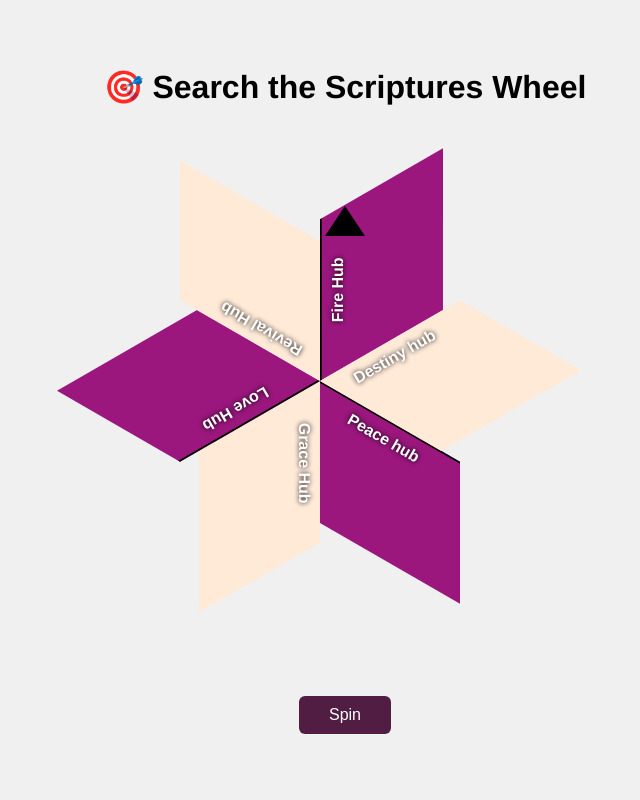
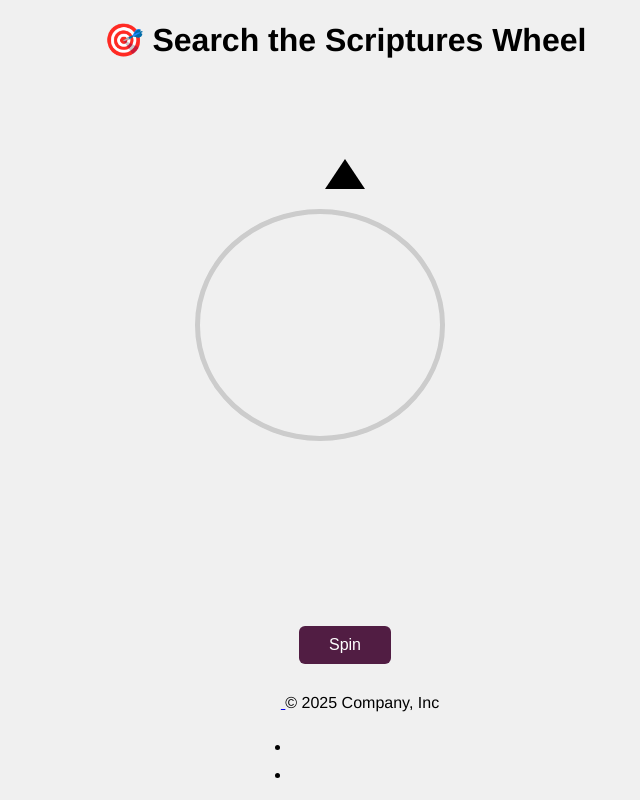
Before and after one commit to Kizito24/mfmcffuta_search_the_scriptures, a Flask app: page / in a window 1280 px wide. Shown: the whole page, without its empty margins (295-935 px from the left). Run offline with Flask 3, Linux system fonts and the light colour scheme.

Commit message:
Add the footer

```diff
--- a/templates/index.html
+++ b/templates/index.html
@@ -98,7 +98,7 @@
   </div>
   <button onclick="spinWheel()">Spin</button>
   <div class="result" id="result"></div>
-
+  <div class="container"> <footer class="d-flex flex-wrap justify-content-between align-items-center py-3 my-4 border-top"> <div class="col-md-4 d-flex align-items-center"> <a href="/" class="mb-3 me-2 mb-md-0 text-body-secondary text-decoration-none lh-1" aria-label="Bootstrap"> <svg class="bi" width="30" height="24" aria-hidden="true"><use xlink:href="#bootstrap"></use></svg> </a> <span class="mb-3 mb-md-0 text-body-secondary">© 2025 Company, Inc</span> </div> <ul class="nav col-md-4 justify-content-end list-unstyled d-flex"> <li class="ms-3"><a class="text-body-secondary" href="#" aria-label="Instagram"><svg class="bi" width="24" height="24" aria-hidden="true"><use xlink:href="#instagram"></use></svg></a></li> <li class="ms-3"><a class="text-body-secondary" href="#" aria-label="Facebook"><svg class="bi" width="24" height="24"><use xlink:href="#facebook"></use></svg></a></li> </ul> </footer> </div>
   <script>
     const options = ["Peace hub", "Grace Hub", "Love Hub", "Revival Hub", "Fire Hub", "Destiny hub"];
     const wheel = document.getElementById("wheel");
@@ -134,6 +134,7 @@
     result.textContent = `🎉 Result: ${options[randomIndex]}`;
   }, 5200);
 }
+    <script src="https://cdn.jsdelivr.net/npm/bootstrap@5.3.7/dist/js/bootstrap.bundle.min.js" integrity="sha384-ndDqU0Gzau9qJ1lfW4pNLlhNTkCfHzAVBReH9diLvGRem5+R9g2FzA8ZGN954O5Q" crossorigin="anonymous"/></script>
   </script>
 </body>
 </html>
```
